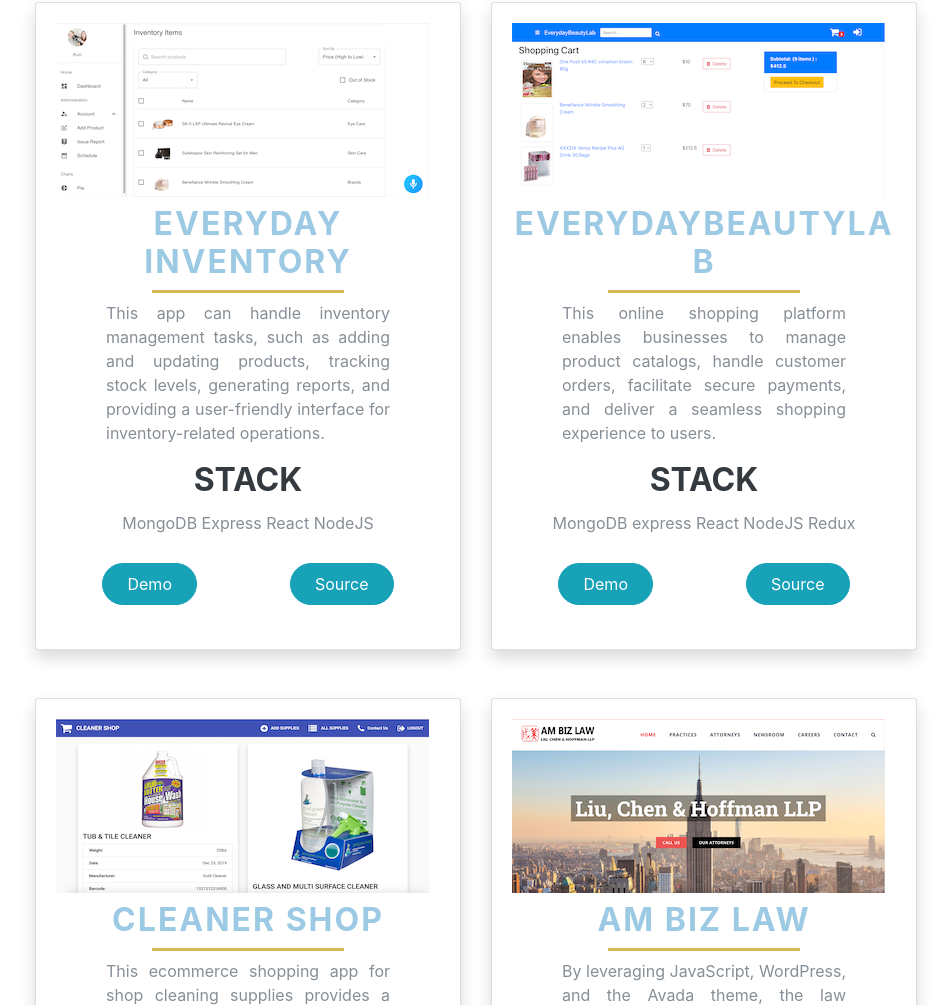
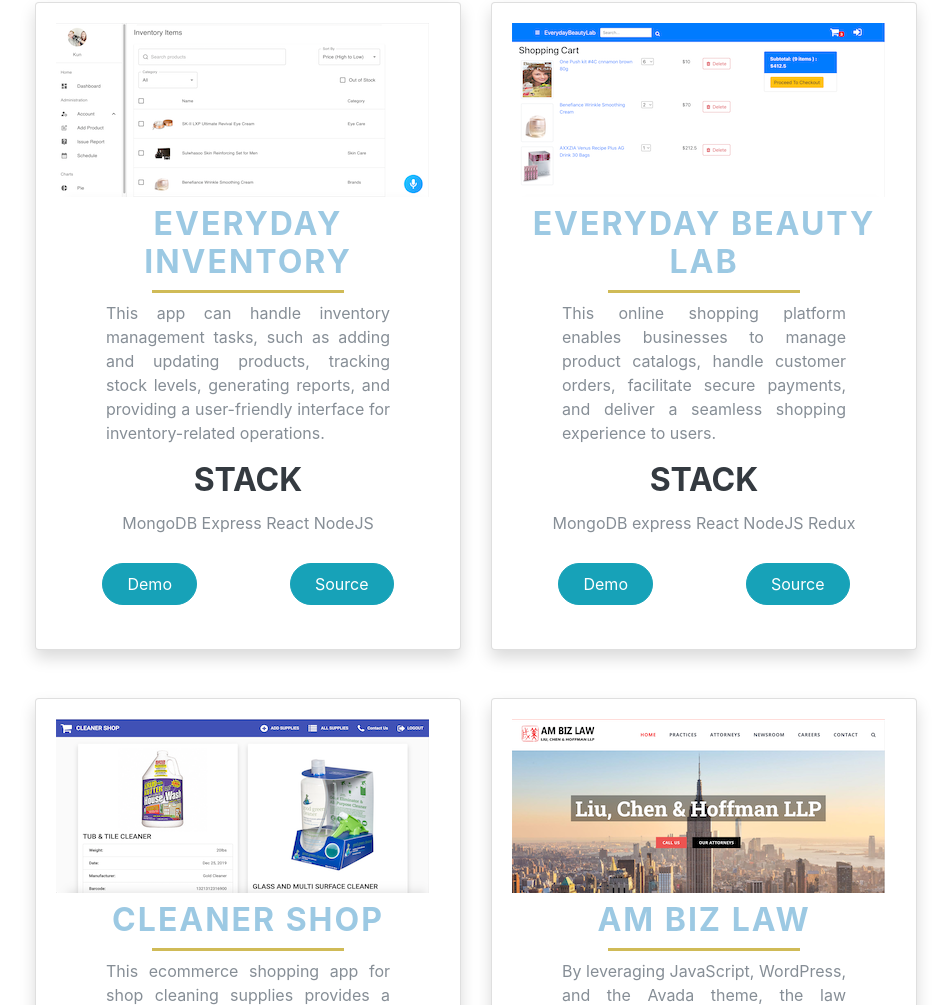
Before and after one commit to kunzhangweb/Portfolio, a plain HTML site: page index.html in a window 1280 px wide. Shown: the part 3514-4519 px from the top of the page, without its empty margins (300-1251 px from the left). Drawn offline with Linux system fonts and the light colour scheme; a web font is replaced by a local one.

Commit message:
Update index.html

```diff
--- a/index.html
+++ b/index.html
@@ -272,7 +272,7 @@
                   <img src="img/eBeauty.png" class="img-fluid" />
                   <!-- title -->
                   <div class="text-center position-relative">
-                    <h3 class="fw-500 mt-2" style="letter-spacing: 2px; color: #9cc9e3; font-size: 2rem;">EverydayBeautyLab</h3>
+                    <h3 class="fw-500 mt-2" style="letter-spacing: 2px; color: #9cc9e3; font-size: 2rem;">Everyday Beauty Lab</h3>
                     <hr class="w-50 my-2" style="height: 3px; border: 0; background-color: #d0bb57;">
                   </div>
                   <!-- description -->
```
